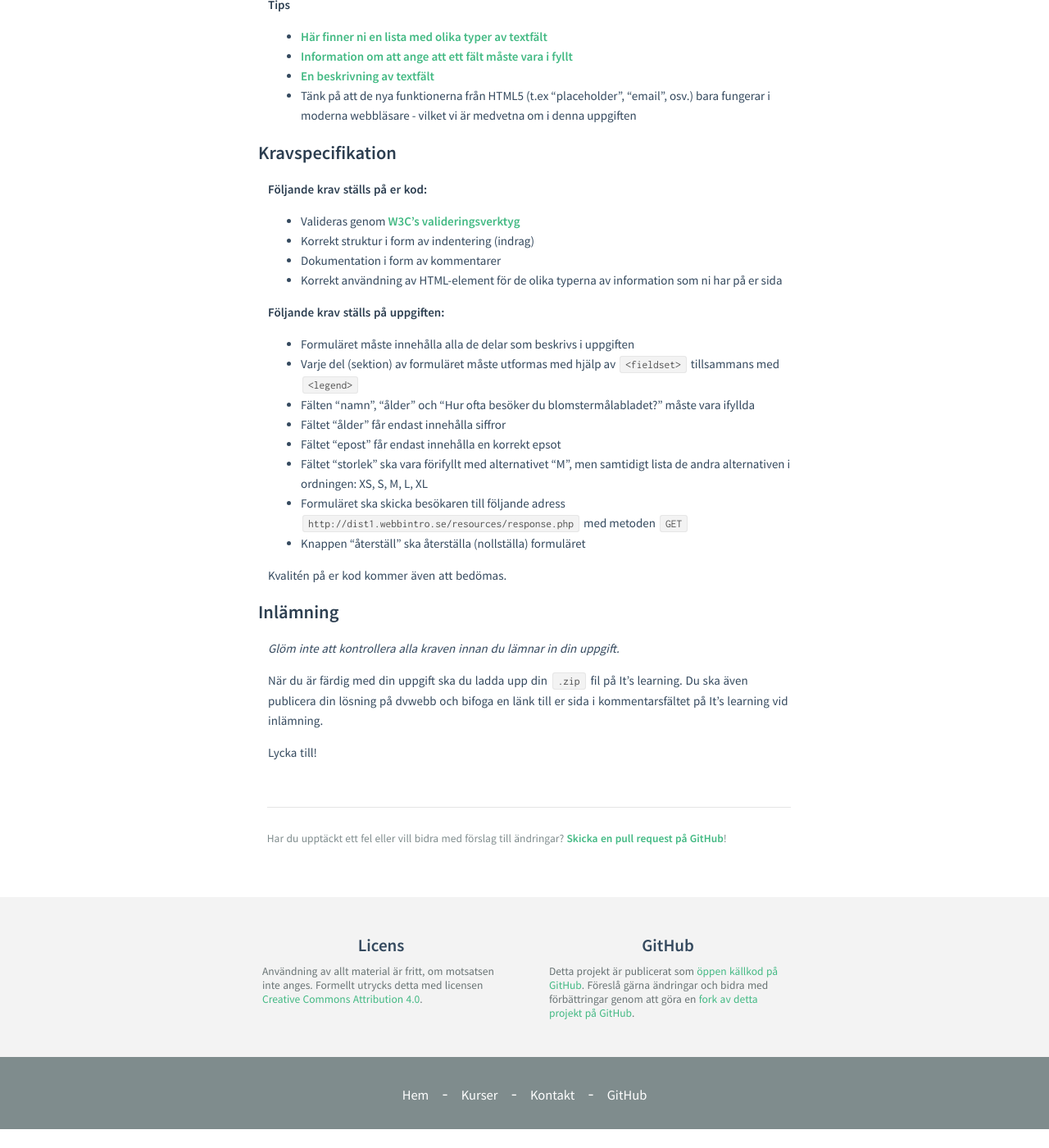
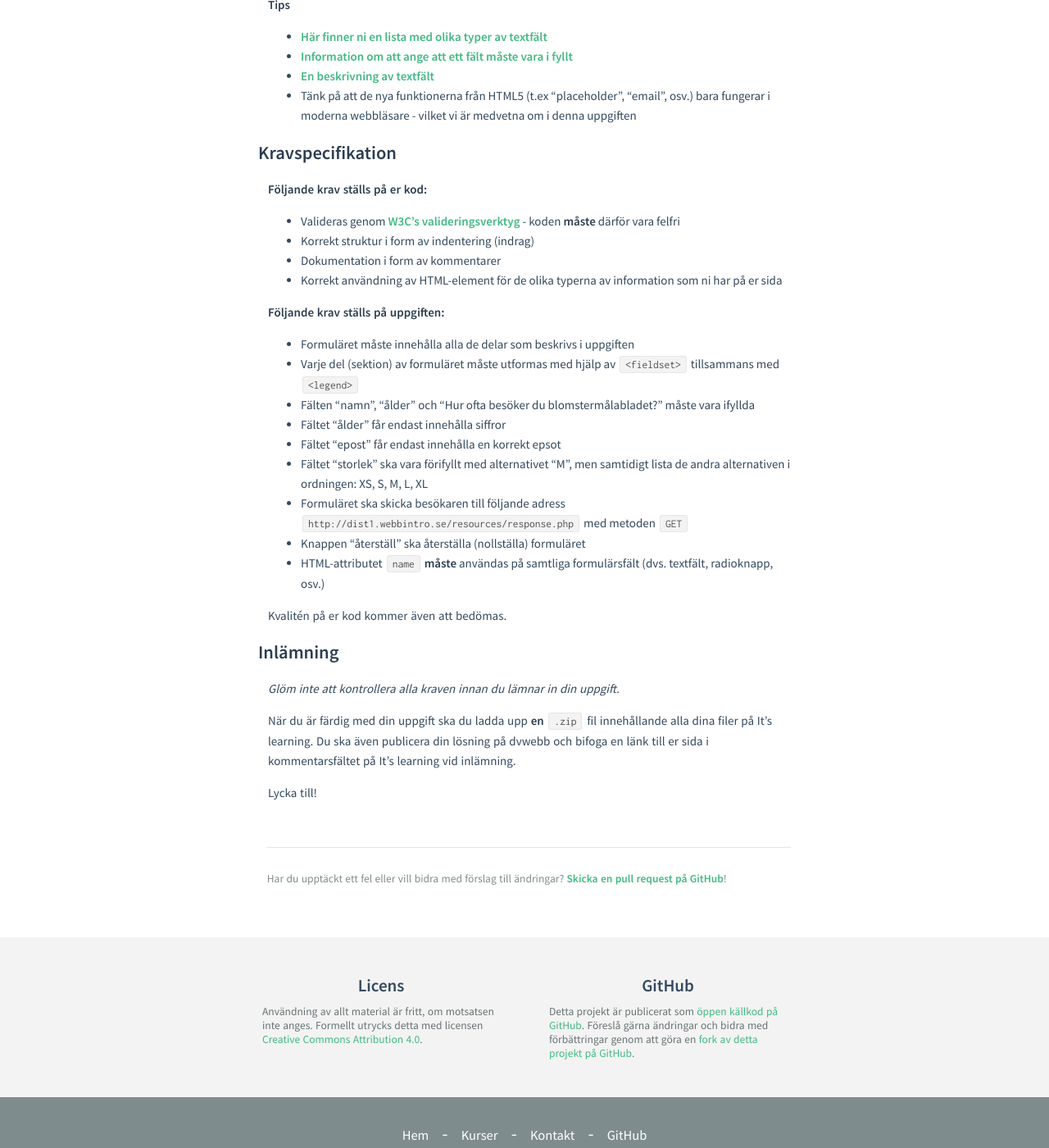
Before and after one commit to alsterholm/mah-webbutv.github.io, a Jekyll site: the page built from courses/da280a/assignments/uppg3.md, in a window 1280 px wide and 1400 px high, scrolled down 2012 px. Shown: the whole window at 82% size. Built offline with Jekyll 4.4.1, drawn with Linux system fonts in a browser that asks for light colours; comment, search, counter and statistics services are not loaded; before the commit the page ends 3389 px from its top, so only the background shows below that.

Commit message:
updated desc

```diff
--- a/courses/da280a/assignments/uppg3.md
+++ b/courses/da280a/assignments/uppg3.md
@@ -77,7 +77,7 @@ Formuläret ska sedan skickas (när besökaren klickar på "skicka") till följa
 
 **Följande krav ställs på er kod:**
 
-* Valideras genom [W3C's valideringsverktyg](http://validator.w3.org)
+* Valideras genom [W3C's valideringsverktyg](http://validator.w3.org) - koden **måste** därför vara felfri
 * Korrekt struktur i form av indentering (indrag)
 * Dokumentation i form av kommentarer
 * Korrekt användning av HTML-element för de olika typerna av information som ni har på er sida
@@ -92,6 +92,7 @@ Formuläret ska sedan skickas (när besökaren klickar på "skicka") till följa
 * Fältet "storlek" ska vara förifyllt med alternativet "M", men samtidigt lista de andra alternativen i ordningen: XS, S, M, L, XL
 * Formuläret ska skicka besökaren till följande adress `http://dist1.webbintro.se/resources/response.php` med metoden `GET`
 * Knappen "återställ" ska återställa (nollställa) formuläret
+* HTML-attributet `name` **måste** användas på samtliga formulärsfält (dvs. textfält, radioknapp, osv.)
 
 Kvalitén på er kod kommer även att bedömas.
 
@@ -99,6 +100,6 @@ Kvalitén på er kod kommer även att bedömas.
 
 *Glöm inte att kontrollera alla kraven innan du lämnar in din uppgift.*
 
-När du är färdig med din uppgift ska du ladda upp din `.zip` fil på It's learning. Du ska även publicera din lösning på dvwebb och bifoga en länk till er sida i kommentarsfältet på It's learning vid inlämning.
+När du är färdig med din uppgift ska du ladda upp **en** `.zip` fil innehållande alla dina filer på It's learning. Du ska även publicera din lösning på dvwebb och bifoga en länk till er sida i kommentarsfältet på It's learning vid inlämning.
 
 Lycka till!
```
Also changed, not shown: courses/da280a/assignments/uppg1.md (+2 -2 lines), courses/da280a/assignments/uppg2.md (+2 -2 lines), courses/da280a/assignments/uppg4.md (+2 -2 lines), courses/da280a/assignments/uppg5.md (+2 -2 lines), courses/da280a/assignments/uppg6.md (+2 -2 lines).
